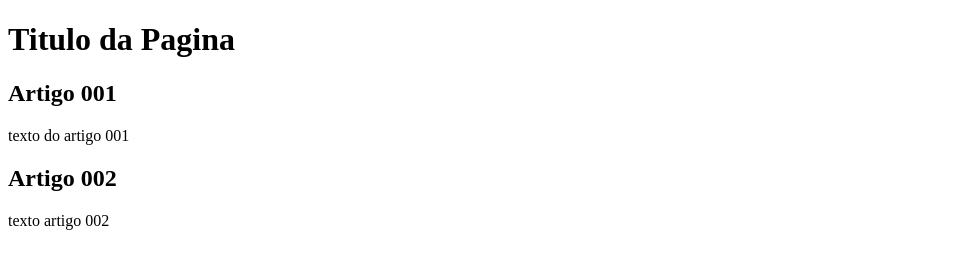
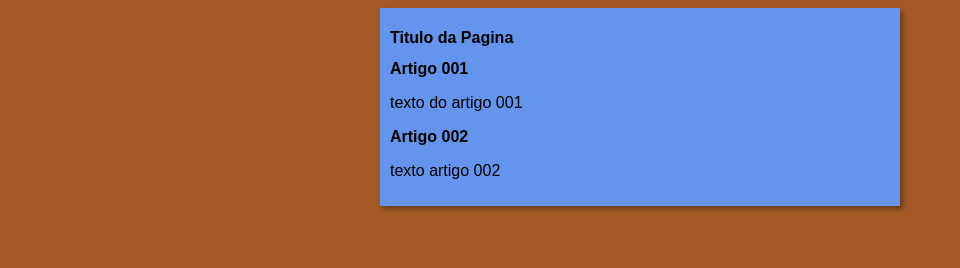
Before and after one commit to RicardoConesa/ProjetoSite, a plain HTML site: page index.html in a window 1280 px wide. Shown: the whole page, without its empty margins (0-960 px from the left). Drawn offline with Linux system fonts and the light colour scheme.

Commit message:
adicionando Design

```diff
--- /dev/null
+++ b/estilos/style.css
@@ -0,0 +1,16 @@
+* { font-family: Arial, Helvetica, sans-serif;
+    font-size: 16px;
+}
+
+body {
+    background-color: rgb(165, 90, 37);
+
+}
+
+main {
+    background-color: cornflowerblue;
+    width: 500px;
+    margin: auto;
+    padding: 10px;
+    box-shadow: 3px 3px 5px rgba(0, 0, 0, 0.37) ;
+}
--- a/index.html
+++ b/index.html
@@ -4,6 +4,7 @@
     <meta charset="UTF-8">
     <meta name="viewport" content="width=device-width, initial-scale=1.0">
     <title>Titulo do Site - Aula Guanabara</title>
+    <link rel="stylesheet" href="estilos/style.css">
 </head>
 <body>
     <main>
```
